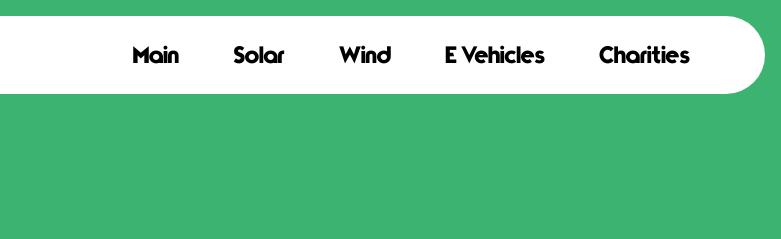
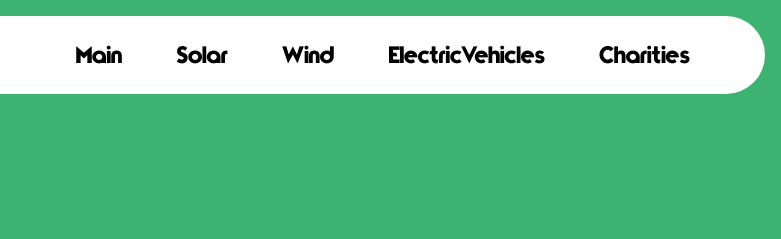
Before and after one commit to dhruvil168/dhruvil168.github.io, a plain HTML site: page index.html in a window 1280 px wide. Shown: the top 239 px of the page, 499-1280 px from the left. Drawn offline with Linux system fonts and the light colour scheme; files whose address does not match are found by name.

Commit message:
fixed header glitch

```diff
--- a/index.html
+++ b/index.html
@@ -20,7 +20,7 @@
         <li><a href="index.html">Main</a></li>
         <li><a href="solar.html">Solar</a></li>
         <li><a href="wind.html">Wind</a></li>
-        <li><a href="vcl.html">E-Vehicles</a></li>
+        <li><a href="vcl.html">Electric Vehicles</a></li>
         <li><a href="https://350.org/how-to-give/">Charities</a></li>
       </ul>
     </nav>
```
Also changed, not shown: solar.html (+1 -1 lines), vcl.html (+1 -1 lines), wind.html (+1 -1 lines).
